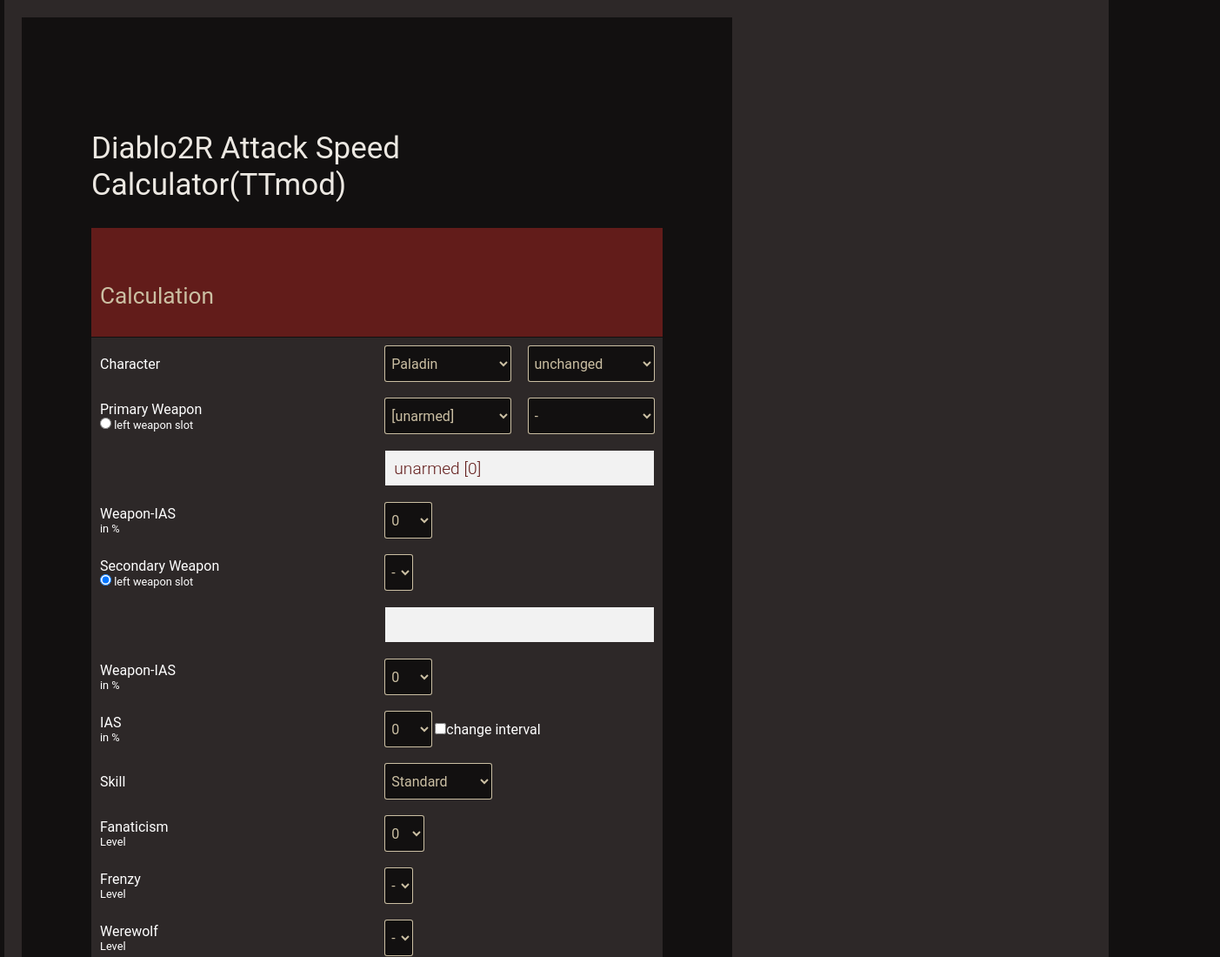
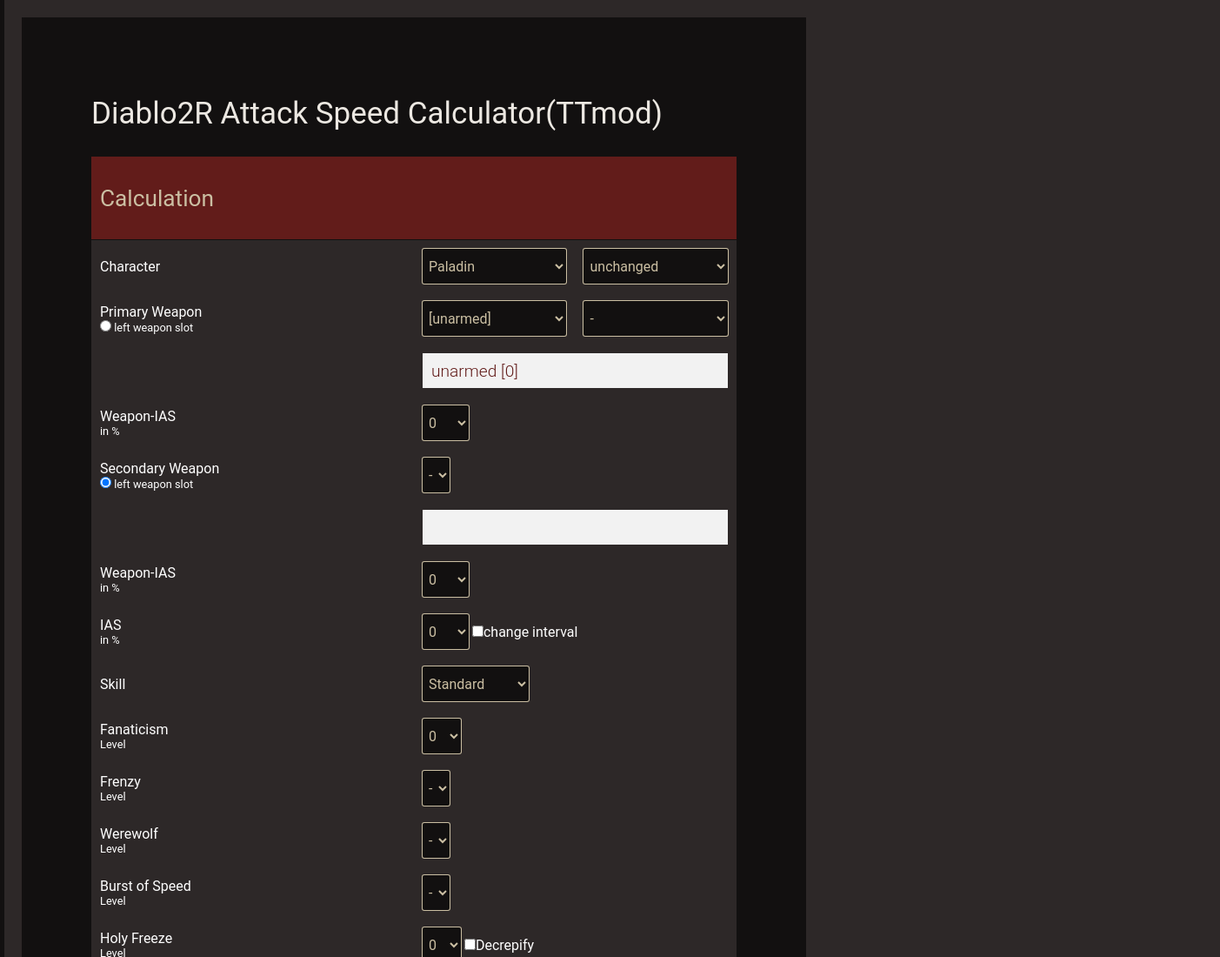
Before and after one commit to thething99/ttD2rASC.github.io, a plain HTML site: page index.html in a window 1280 px wide. Shown: the top 1100 px of the page at 87% size, 1403 px wide, since content can reach past the window. Drawn offline with Linux system fonts and the light colour scheme; a script that the page names is missing.

Commit message:
Update index.html

```diff
--- a/index.html
+++ b/index.html
@@ -41,7 +41,7 @@
     min-height: 1px
   }
 
-  @media all and (max-width:650px) {
+  @media all and (max-width:850px) {
     .row [class*=col-]:not(.cols) {
       -moz-box-sizing: border-box;
       -webkit-box-sizing: border-box;
@@ -58,7 +58,7 @@
     margin-right: -5px
   }
 
-  @media all and (max-width:650px) {
+  @media all and (max-width:950px) {
     .row .row:not(.fullwidth) {
       margin-left: 0;
       margin-right: 0
@@ -112,7 +112,7 @@
     float: left;
     margin-left: 5px;
     margin-right: 5px;
-    width: calc(100% - 5px * 2)
+    width: calc(110% - 5px * 2)
   }
 
   .cf {
@@ -175,7 +175,7 @@
     font-weight: 700;
     line-height: 4.2rem;
     margin-bottom: 2.8rem;
-    margin-top: 7rem
+    margin-top: 3rem
   }
 
   .h3,
@@ -184,14 +184,14 @@
     font-weight: 700;
     line-height: 3.15rem;
     margin-bottom: 2.1rem;
-    margin-top: 5.25rem
+    margin-top: 2.25rem
   }
 
   ul {
     padding-left: 30px
   }
 
-  @media all and (max-width:650px) {
+  @media all and (max-width:950px) {
     ul {
       padding-left: 20px
     }
@@ -582,7 +582,7 @@
     text-transform: inherit
   }
 
-  @media all and (max-width:650px) {
+  @media all and (max-width:950px) {
     .spacer:not(.ft-tab-title) {
       text-align: center
     }
@@ -590,7 +590,7 @@
 
   #main {
     background-color: #2d2828;
-    min-height: 650px;
+    min-height: 950px;
     position: relative;
     width: 100%;
     z-index: 10
@@ -606,13 +606,13 @@
     padding: 20px 30px 40px 30px
   }
 
-  @media all and (min-width:990px) and (max-width:990px) {
+  @media all and (min-width:1190px) and (max-width:1190px) {
     article.box:not(.preview) {
       padding: 40px 60px
     }
   }
 
-  @media all and (min-width:990px) {
+  @media all and (min-width:1190px) {
     article.box:not(.preview) {
       padding: 60px 80px
     }
@@ -780,7 +780,7 @@
     z-index: 2
   }
 
-  @media all and (min-width:650px) and (max-width:850px) {
+  @media all and (min-width:950px) and (max-width:1050px) {
     .item.feature .headline {
       display: block;
       overflow: hidden;
@@ -790,7 +790,7 @@
     }
   }
 
-  @media all and (min-width:850px) and (max-width:990px) {
+  @media all and (min-width:1050px) and (max-width:1190px) {
     .item.feature .headline {
       display: block;
       overflow: hidden;
@@ -862,7 +862,7 @@
     background-size: 100%
   }
 
-  @media (min-width:650px) {
+  @media (min-width:950px) {
     #navbar {
       -webkit-box-shadow: inset 0 1px 0 #2d2828, 0 0 3px rgba(0, 0, 0, .3);
       box-shadow: inset 0 1px 0 #2d2828, 0 0 3px rgba(0, 0, 0, .3);
@@ -987,27 +987,27 @@
     }
   }
 
-  @media all and (min-width:650px) and (max-width:850px) {
+  @media all and (min-width:950px) and (max-width:1050px) {
     #navbar .n-itemlist>ul>li>a {
       padding: 0 5px;
       font-size: 90%
     }
   }
 
-  @media all and (min-width:850px) and (max-width:990px) {
+  @media all and (min-width:1050px) and (max-width:1190px) {
     #navbar .n-itemlist>ul>li>a {
       padding: 0 10px;
       font-size: 90%
     }
   }
 
-  @media all and (min-width:990px) and (max-width:990px) {
+  @media all and (min-width:1190px) and (max-width:1190px) {
     #navbar .n-itemlist>ul>li>a {
       padding: 0 15px
     }
   }
 
-  @media all and (min-width:990px) {
+  @media all and (min-width:1190px) {
     #navbar .n-itemlist>ul>li>a {
       padding: 0 15px
     }
@@ -1022,7 +1022,7 @@
     display: none
   }
 
-  @media all and (max-width:650px) {
+  @media all and (max-width:850px) {
     #navbar #mobileNav {
       cursor: pointer;
       display: block;
@@ -1141,7 +1141,7 @@
     var AnimationSpeed = 256;
     if ((document.myform.char.value == 1) && (waffen[document.myform.waffe.value][2] == 1)) {
         AnimationSpeed = 208;
-		console.log("claw: AnimationSpeed = 208");
+		//console.log("claw: AnimationSpeed = 208");
     }
     if (((fertigkeiten[document.myform.skill.value][2] == 3) || (fertigkeiten[document.myform.skill.value][2] == 7)) && (document.myform.skill.value != 19)) {
         AnimationSpeed = 256;
@@ -1830,7 +1830,7 @@
                     breakpoints[breakpoints.length] = Math.ceil(256 * tempframe / Math.floor(Math.floor(256 * tempframe2 / Math.floor(256 * frames / Math.floor((100 + parseInt(WIAS) - WSMprimaer) * AnimSpeed / 100))) * Math.min(Math.max(100 - WSMprimaer + SIAS + Math.floor(120 * (parseInt(WIAS) + 5 * k) / (120 + (parseInt(WIAS) + 5 * k))), 15), 512) / 100)) - 1;
                 }
             }
-            TabFenster = window.open("", "Tabelle", "width=900,height=650,screenX=110,screenY=80,dependent=yes,scrollbars=yes")
+            TabFenster = window.open("", "Tabelle", "width=1200,height=650,screenX=110,screenY=80,dependent=yes,scrollbars=yes")
             SchreibeDaten();
             TabFenster.document.write('</table><p align="center">Your primary weapon&rsquo;s WIAS is plotted vertically, your equipment&rsquo;s IAS is plotted horizontally.</p>');
             TabFenster.document.write('<table style="border-collapse:collapse" align="center" border="1" cellpadding="0" cellspacing="0"><tr><td style="border-width:1px; border-style:solid; border-color:#FFFFFF" class="wertitle" width="60" align="center">---</td>');
```
